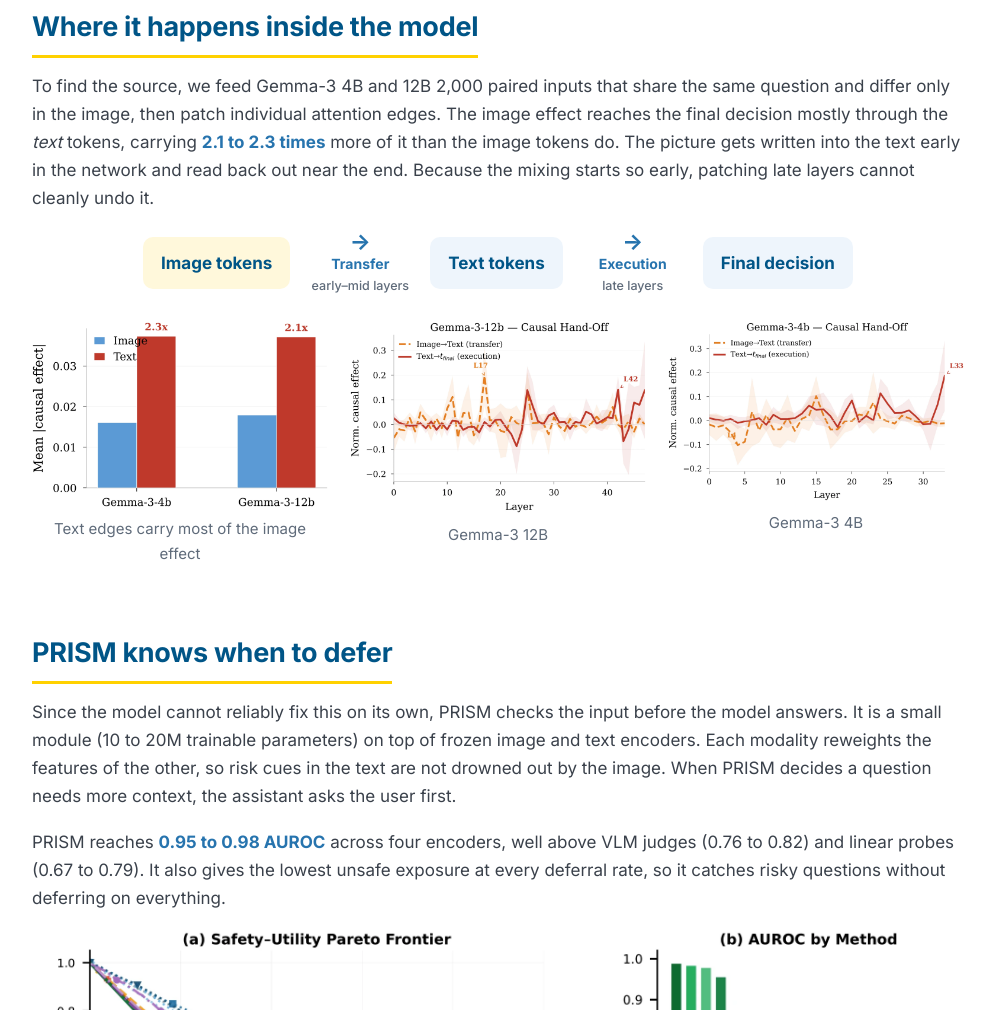
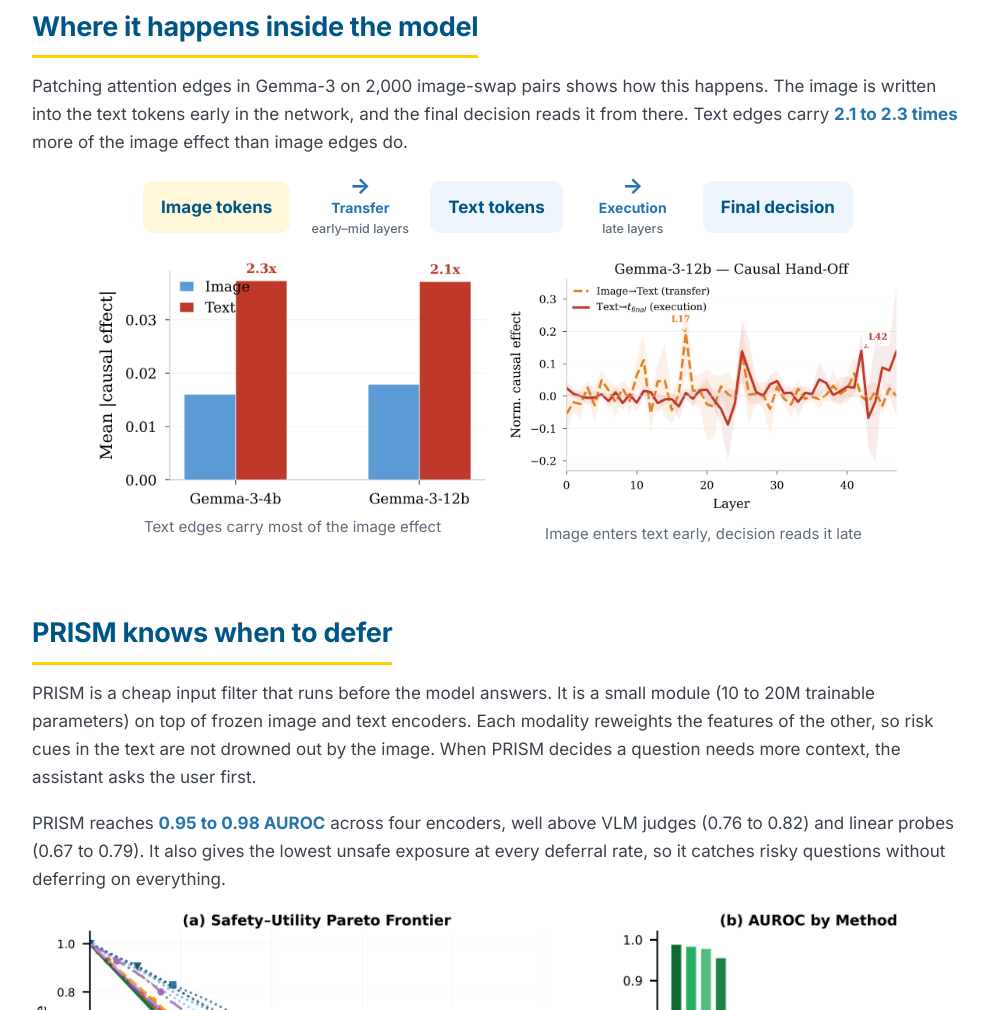
Before and after one commit to seeing-overrides-knowing/seeing-overrides-knowing.github.io, a plain HTML site: page index.html in a window 1280 px wide. Shown: the part 4600-5610 px from the top of the page, without its empty margins (142-1137 px from the left). Drawn offline with Linux system fonts and the light colour scheme.

Commit message:
Trim mechanism section, describe PRISM as a cheap input filter

```diff
--- a/index.html
+++ b/index.html
@@ -127,11 +127,9 @@
     <section>
       <h2>Where it happens inside the model</h2>
       <p>
-        To find the source, we feed Gemma-3 4B and 12B 2,000 paired inputs that share the same question and differ
-        only in the image, then patch individual attention edges. The image effect reaches the final decision
-        mostly through the <em>text</em> tokens, carrying <b class="hl">2.1 to 2.3 times</b> more of it than the
-        image tokens do. The picture gets written into the text early in the network and read back out near the
-        end. Because the mixing starts so early, patching late layers cannot cleanly undo it.
+        Patching attention edges in Gemma-3 on 2,000 image-swap pairs shows how this happens. The image is
+        written into the text tokens early in the network, and the final decision reads it from there. Text
+        edges carry <b class="hl">2.1 to 2.3 times</b> more of the image effect than image edges do.
       </p>
       <div class="flow">
         <span class="node warm">Image tokens</span>
@@ -140,18 +138,16 @@
         <span class="edge">Execution<small>late layers</small></span>
         <span class="node">Final decision</span>
       </div>
-      <div class="grid3">
+      <div class="grid2 compact">
         <figure><img src="static/img/edge.webp" alt="Text edges carry 2.1 to 2.3 times more of the image effect" width="2000" height="1249"><figcaption>Text edges carry most of the image effect</figcaption></figure>
-        <figure><img src="static/img/handoff12b.webp" alt="Causal hand-off in Gemma-3-12B" width="2000" height="1287"><figcaption>Gemma-3 12B</figcaption></figure>
-        <figure><img src="static/img/handoff4b.webp" alt="Causal hand-off in Gemma-3-4B" width="2000" height="1208"><figcaption>Gemma-3 4B</figcaption></figure>
+        <figure><img src="static/img/handoff12b.webp" alt="Causal hand-off in Gemma-3-12B" width="2000" height="1287"><figcaption>Image enters text early, decision reads it late</figcaption></figure>
       </div>
     </section>
 
     <section>
       <h2>PRISM knows when to defer</h2>
       <p>
-        Since the model cannot reliably fix this on its own, PRISM checks the input before the model answers. It
-        is a small module (10 to 20M trainable parameters) on top of frozen image and text encoders. Each modality
+        PRISM is a cheap input filter that runs before the model answers. It is a small module (10 to 20M trainable parameters) on top of frozen image and text encoders. Each modality
         reweights the features of the other, so risk cues in the text are not drowned out by the image. When
         PRISM decides a question needs more context, the assistant asks the user first.
       </p>
--- a/static/style.css
+++ b/static/style.css
@@ -140,9 +140,9 @@
 
 .narrow { max-width: 760px; margin: 0 auto; }
 
-.grid2, .grid3 { display: grid; gap: 22px; align-items: start; }
+.grid2 { display: grid; gap: 22px; align-items: start; }
 .grid2 { grid-template-columns: 1fr 1fr; }
-.grid3 { grid-template-columns: 1fr 1fr 1fr; margin-top: 26px; }
+.compact { max-width: 800px; margin: 22px auto 0; }
 
 .stats {
   display: grid;
@@ -235,7 +235,7 @@
 
 @media (max-width: 720px) {
   .hero { padding-top: 48px; }
-  .grid2, .grid3, .stats { grid-template-columns: 1fr; }
+  .grid2, .stats { grid-template-columns: 1fr; }
   .logos .l-ucla { height: 34px; }
   .logos .l-uw { height: 40px; }
   .logos .l-ms { height: 25px; }
```
Also changed, not shown: static/img/handoff4b.webp (deleted).
